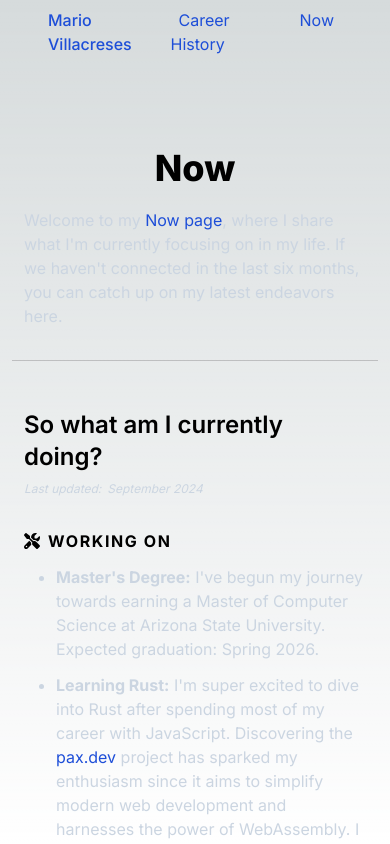
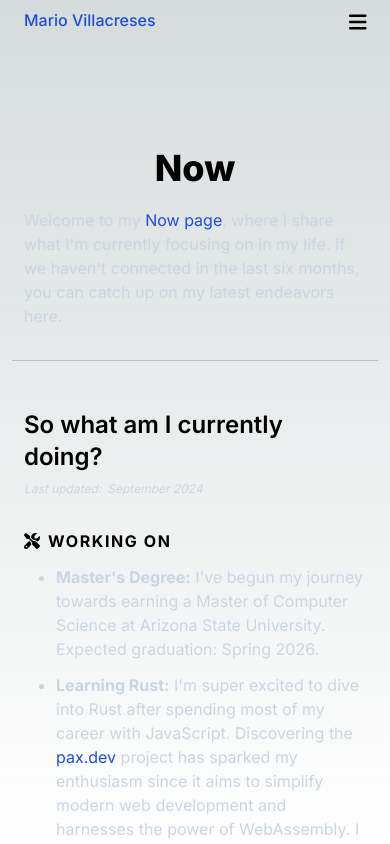
Before and after one commit to villacreses/personal-site, a Next.js app: page /now in a window 390 px wide. Shown: the top 844 px of the page. Built offline with nearby package versions, Linux system fonts and the light colour scheme.

Commit message:
Build mobile menu

```diff
--- a/src/app/(professional)/globals.css
+++ b/src/app/(professional)/globals.css
@@ -63,6 +63,15 @@ body {
   background-attachment: fixed;
 }
 
+body[data-menuopen] {
+  @apply overflow-hidden
+}
+
+body[data-menuopen] #mobile-menu {
+  @apply flex flex-col;
+  background-color: rgba(var(--background-end-rgb), 0.7);
+}
+
 @layer base {
   body {
     @apply h-screen
@@ -79,7 +88,7 @@ body {
 
 @layer components {
   .page-section {
-    @apply mb-16 scroll-mt-16 md:mb-24 lg:mb-36 lg:scroll-mt-24
+    @apply mb-16 scroll-mt-16 md:mb-24 lg:scroll-mt-24
   }
 
   .page-section:last-of-type {
--- a/src/app/(professional)/layout.tsx
+++ b/src/app/(professional)/layout.tsx
@@ -4,6 +4,7 @@ import "./globals.css";
 import { classNames } from "@/utils";
 import TopNavbar from "@/components/TopNavbar";
 import PageFooter from "@/components/PageFooter";
+import { useContext } from "react";
 
 const inter = Inter({ subsets: ["latin"] });
 
--- a/src/components/StandardHeader.tsx
+++ b/src/components/StandardHeader.tsx
@@ -2,7 +2,7 @@ import { PropsWithChildren } from "react";
 import { classNames } from "@/utils";
 
 const bottomBorderStyles =
-  "after:content-[' '] after:block after:border-b after:opacity-25 after:border-neutral-700 after:-mx-3 after:pb-8";
+  "after:content-[' '] after:block after:relative after:border-b after:opacity-25 after:border-neutral-700 after:-mx-3 after:pb-8 after:z-0";
 
 export default function StandardHeader({
   children,
--- a/src/components/TopNavbar.tsx
+++ b/src/components/TopNavbar.tsx
@@ -1,3 +1,5 @@
+"use client";
+
 import DefaultLink from "next/link";
 import { ComponentProps, FC } from "react";
 
@@ -17,6 +19,39 @@ const navLinks: TNavLink[] = [
   },
 ];
 
+import { Icon } from "./Icon";
+import { classNames } from "@/utils";
+
+export const toggleMenu = () => {
+  const body = document.querySelector("body");
+  body?.toggleAttribute("data-menuopen");
+};
+
+const menuClasses = classNames([
+  "hidden fixed inset-0 h-screen w-screen z-50 backdrop-blur-sm",
+  "flex flex-col justify-center items-center",
+]);
+
+function TopNavbarMenu() {
+  return (
+    <button className="xs:hidden text-xl font-semibold tracking-wide" onClick={toggleMenu}>
+      <Icon iconId="burger" height="1.3em" />
+      <span className="sr-only">Open Navigation Menu</span>
+      <div id="mobile-menu" className={menuClasses}>
+        <nav>
+          <ul className="flex flex-col gap-y-4">
+            {navLinks.map((props) => (
+              <li key={props.href}>
+                <Link {...props} className="p-2 block" />
+              </li>
+            ))}
+          </ul>
+        </nav>
+      </div>
+    </button>
+  );
+}
+
 const Link: FC<ComponentProps<typeof DefaultLink>> = (props) => (
   <DefaultLink className="text-base font-medium" {...props} />
 );
@@ -24,20 +59,21 @@ const Link: FC<ComponentProps<typeof DefaultLink>> = (props) => (
 export default function TopNavbar() {
   return (
     <>
-      <div className="fixed inset-x-0 px-12 pt-2 pb-3 mb-[95px] h-[53px]">
+      <div className="fixed inset-x-0 px-6 sm:px-12 pt-2 pb-3 mb-[95px] h-[53px]">
         <div className="m-auto max-w-[64rem] flex flex-row justify-between">
           <nav>
             <Link href="/">Mario Villacreses</Link>
           </nav>
-          <nav>
+          <nav className="hidden xs:block">
             <ul className="flex flex-row gap-x-2">
               {navLinks.map((props) => (
-                <li key={props.href} className="">
+                <li key={props.href}>
                   <Link {...props} className="px-2 py-1" />
                 </li>
               ))}
             </ul>
           </nav>
+          <TopNavbarMenu />
         </div>
       </div>
       <div className="min-h-[148px]" />
--- a/src/utils/index.ts
+++ b/src/utils/index.ts
@@ -1,7 +1,7 @@
 const years = 1000 * 60 * 60 * 24 * 365;
 
 export const yearsSince = (datestring: string) =>
-  (Date.now() - (new Date(datestring)).getTime()) / years;
+  (Date.now() - new Date(datestring).getTime()) / years;
 
-export const classNames = (classArr: Array<string|false|undefined>) =>
-  classArr.filter(include => include).join(' ');
+export const classNames = (classArr: Array<string | false | undefined>) =>
+  classArr.filter((include) => include).join(" ");
```
